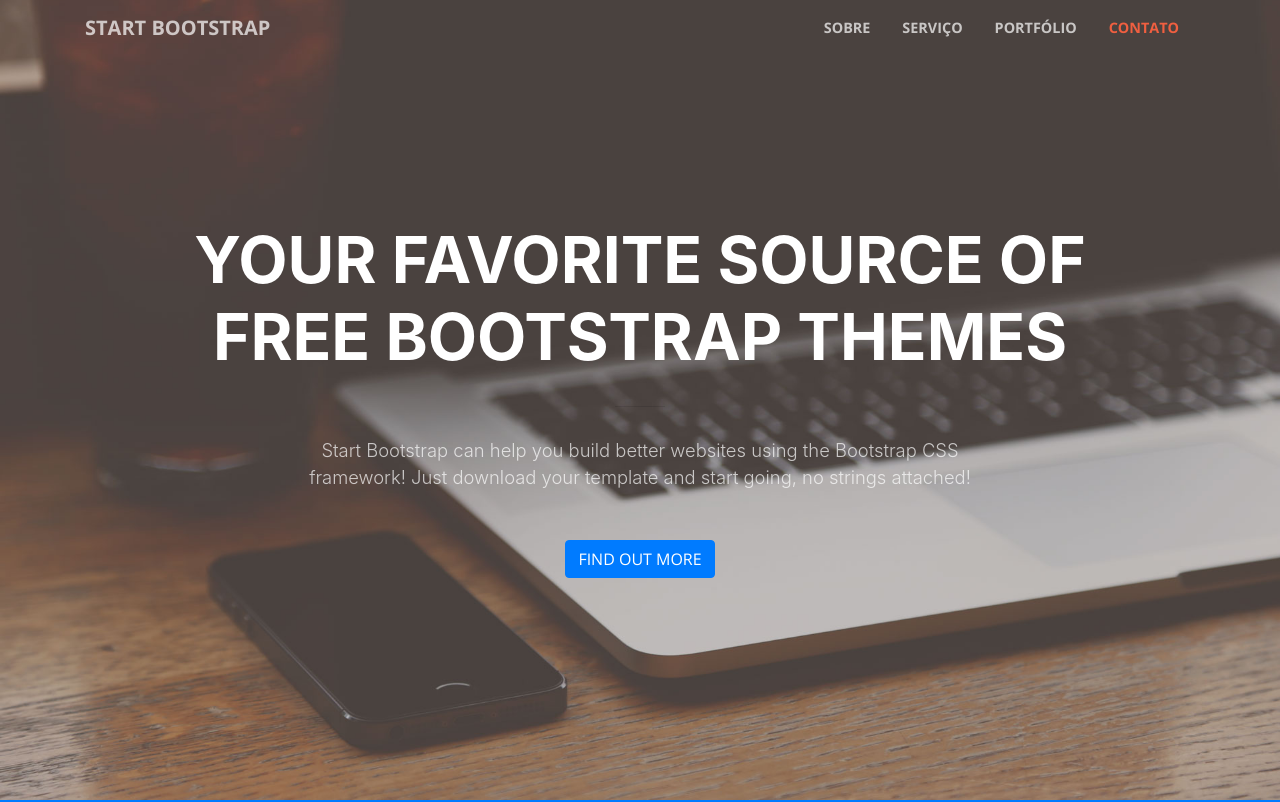
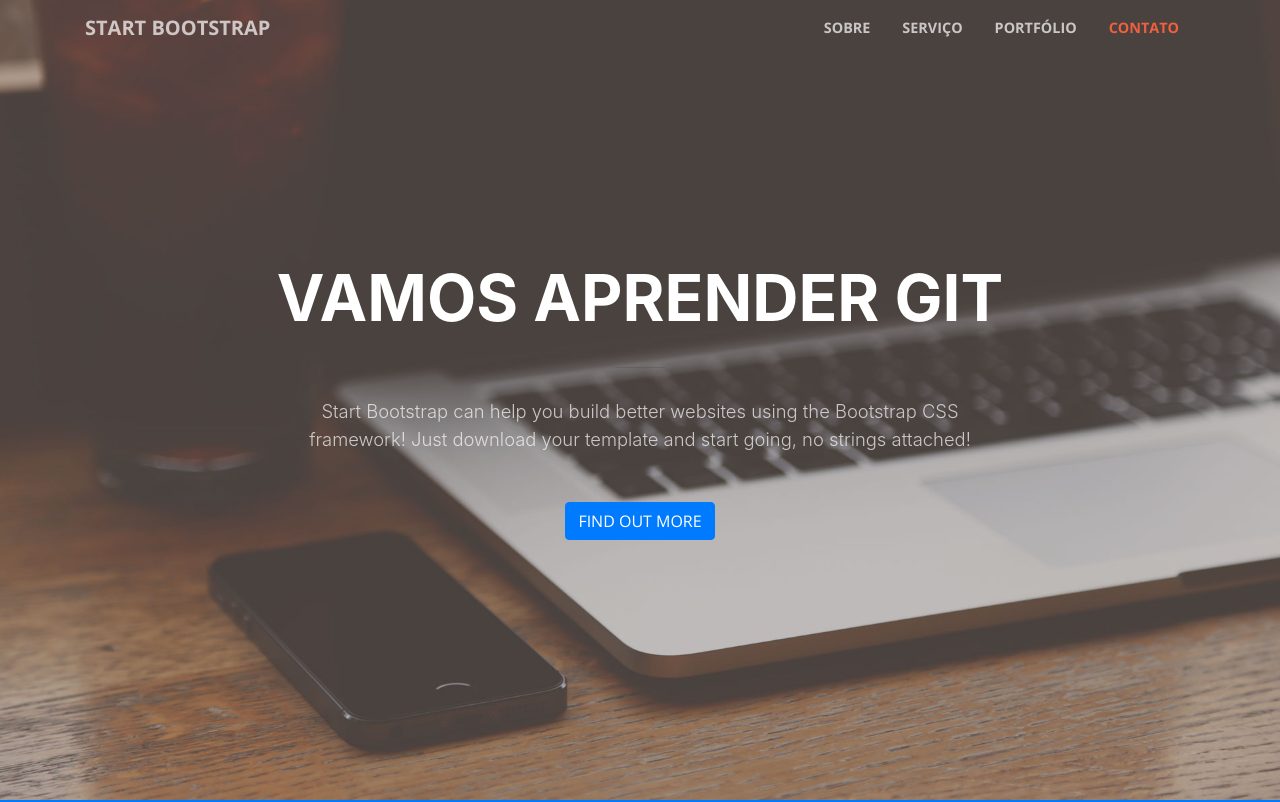
Before and after one commit to MarioT1/Curso-Git-Netuno, a website with bundled scripts: page index.html in a window 1280 px wide. Shown: the top 802 px of the page. Built offline with nearby package versions, Linux system fonts and the light colour scheme.

Commit message:
Mais traduções

```diff
--- a/index.html
+++ b/index.html
@@ -58,7 +58,7 @@
         <div class="row">
           <div class="col-lg-10 mx-auto">
             <h1 class="text-uppercase">
-              <strong>Your Favorite Source of Free Bootstrap Themes</strong>
+              <strong>Vamos aprender Git</strong>
             </h1>
             <hr>
           </div>
```
